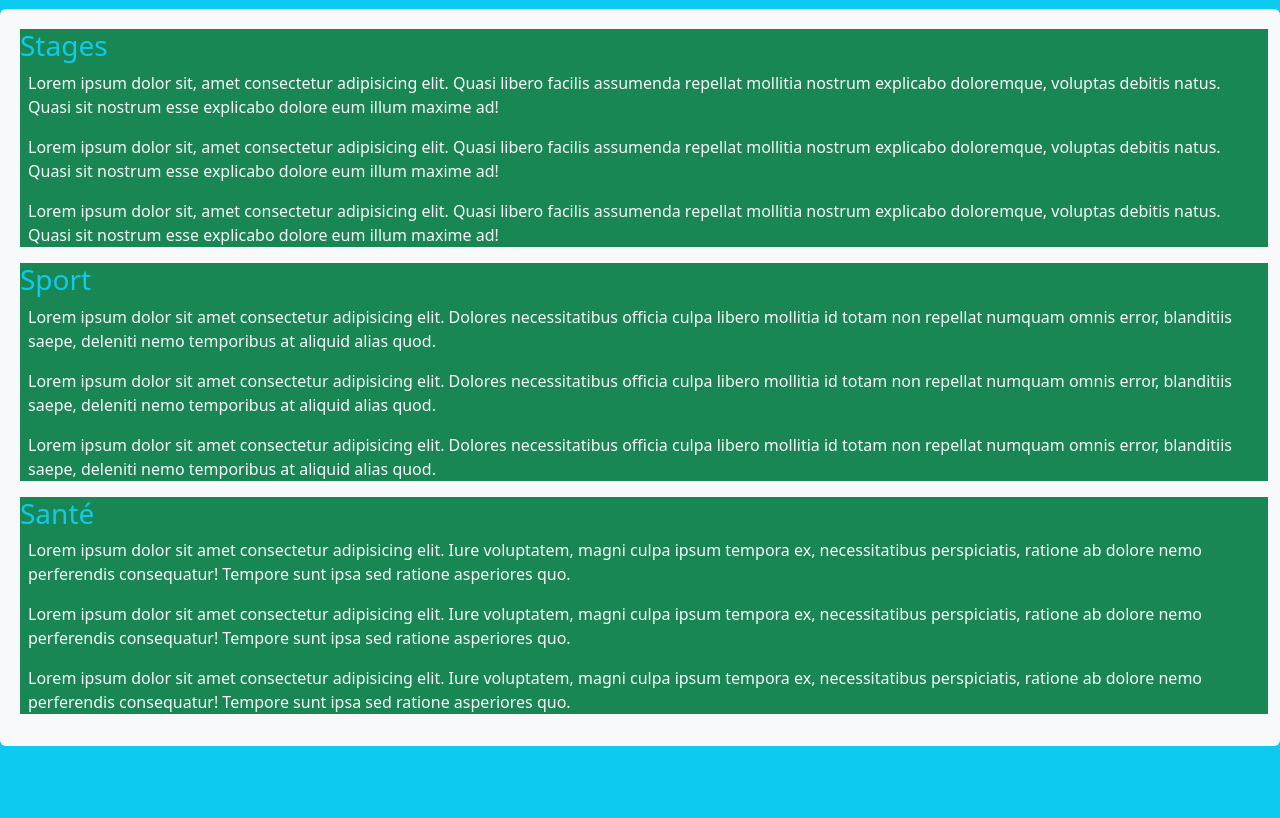
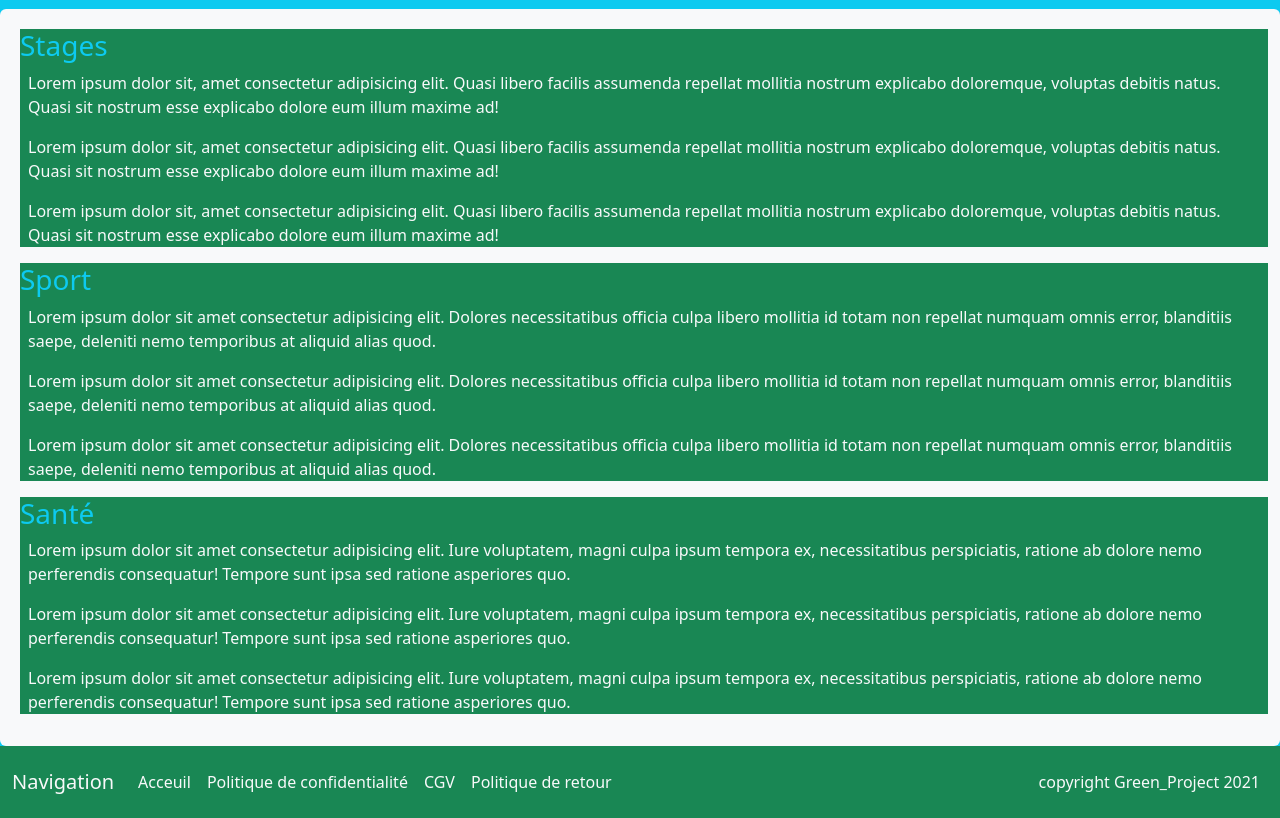
Before and after one commit to Youva97/Green_Project, a plain HTML site: page Desktop/GitHub/cloneDc/Green_Project/index.html in a window 1280 px wide. Shown: the part 227-1045 px from the top of the page. Before the commit the page ends 973 px from the top, so only its background shows below. Drawn offline with nearby package versions, Linux system fonts and the light colour scheme; files whose address does not match are found by name.

Commit message:
Footer ideted and navbar implemented

```diff
--- a/Desktop/GitHub/cloneDc/Green_Project/index.html
+++ b/Desktop/GitHub/cloneDc/Green_Project/index.html
@@ -113,6 +113,38 @@
         </div>
       </div>
     </main>
+    <footer class="text-light">
+      <nav class="navbar navbar-expand-lg bg-success">
+        <div class="container-fluid">
+          <a class="navbar-brand text-light" href="#">Navigation</a>
+          <button class="navbar-toggler" type="button" data-bs-toggle="collapse" data-bs-target="#navbarNav" aria-controls="navbarNav" aria-expanded="false" aria-label="Toggle navigation">
+            <span class="navbar-toggler-icon"></span>
+          </button>
+          <div class="collapse navbar-collapse d-flex align-content-end flex-wrap" id="navbarNav">
+            <ul class="navbar-nav">
+              <li class="nav-item">
+                <a class="nav-link active text-light" aria-current="page" href="#">Acceuil</a>
+              </li>
+              <li class="nav-item">
+                <a class="nav-link text-light" href="#">Politique de confidentialité</a>
+              </li>
+              <li class="nav-item">
+                <a class="nav-link text-light" href="#">CGV</a>
+              </li>
+              <li class="nav-item">
+                <a class="nav-link disabled text-light">Politique de retour</a>
+              </li>
+            </ul>
+          </div>
+          <div class="d-flex p-2">
+            <span class="navbar navbar-expand-lg">copyright Green_Project 2021</span>
+          </div>
+        </div>
+      </nav>
+    </footer>
+
+  <!-- Code javaScript -->
+    <script src="./index.js"></script>
 
     <!-- JAVASCRIPT BOOTSTRAP -->
     <script src="../../GREEN wash dry n'chill/Green script/bootstrap.min.js"></script>
```
